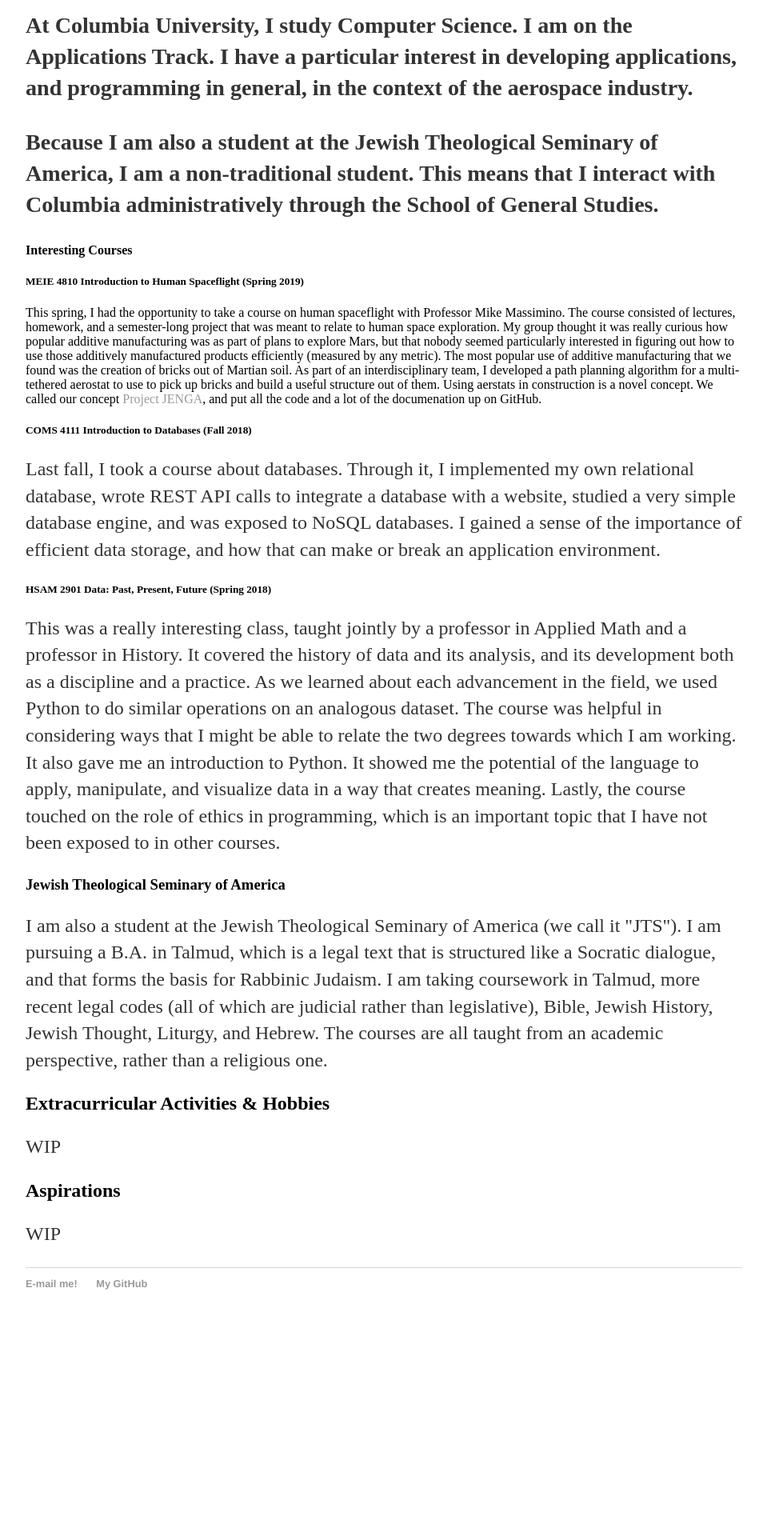
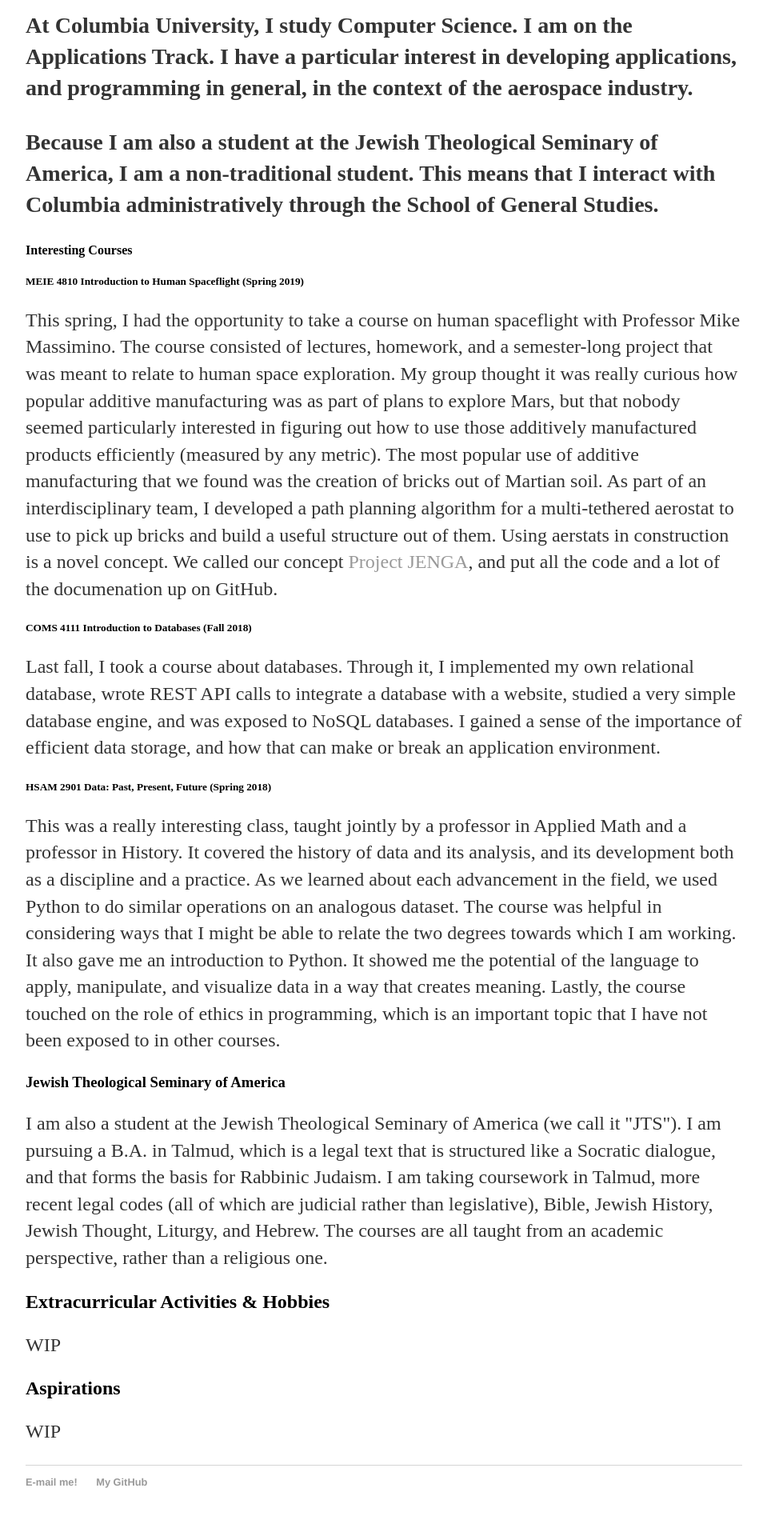
Before and after one commit to aaronpickard/aaronpickard.github.io, a Jekyll site: the page built from about/index.html, in a window 1280 px wide. Shown: the part 975-2895 px from the top of the page at 80% size, without its empty margins (160-1119 px from the left). Built offline with Jekyll 4.4.1, drawn with Linux system fonts in a browser that asks for light colours; before the commit the page ends 2647 px from its top, so only the background shows below that.

```diff
--- a/about/index.html
+++ b/about/index.html
@@ -17,7 +17,7 @@ title: Aaron Pickard
 			  	<p>Because I am also a student at the Jewish Theological Seminary of America, I am a non-traditional student. This means that I interact with Columbia administratively through the School of General Studies.</p>
 				  <h4>Interesting Courses</h4>
 				  	<h5>MEIE 4810 Introduction to Human Spaceflight (Spring 2019)</h5>
-  This spring, I had the opportunity to take a course on human spaceflight with Professor Mike Massimino. The course consisted of lectures, homework, and a semester-long project that was meant to relate to human space exploration. My group thought it was really curious how popular additive manufacturing was as part of plans to explore Mars, but that nobody seemed particularly interested in figuring out how to use those additively manufactured products efficiently (measured by any metric). The most popular use of additive manufacturing that we found was the creation of bricks out of Martian soil. As part of an interdisciplinary team, I developed a path planning algorithm for a multi-tethered aerostat to use to pick up bricks and build a useful structure out of them. Using aerstats in construction is a novel concept. We called our concept <a href = "https://github.com/aaronpickard/JENGA">Project JENGA</a>, and put all the code and a lot of the documenation up on GitHub.
+				  		<p>This spring, I had the opportunity to take a course on human spaceflight with Professor Mike Massimino. The course consisted of lectures, homework, and a semester-long project that was meant to relate to human space exploration. My group thought it was really curious how popular additive manufacturing was as part of plans to explore Mars, but that nobody seemed particularly interested in figuring out how to use those additively manufactured products efficiently (measured by any metric). The most popular use of additive manufacturing that we found was the creation of bricks out of Martian soil. As part of an interdisciplinary team, I developed a path planning algorithm for a multi-tethered aerostat to use to pick up bricks and build a useful structure out of them. Using aerstats in construction is a novel concept. We called our concept <a href = "https://github.com/aaronpickard/JENGA">Project JENGA</a>, and put all the code and a lot of the documenation up on GitHub.</p>
 				  	<h5>COMS 4111 Introduction to Databases (Fall 2018)</h5>
 						<p>Last fall, I took a course about databases. Through it, I implemented my own relational database, wrote REST API calls to integrate a database with a website, studied a very simple database engine, and was exposed to NoSQL databases. I gained a sense of the importance of efficient data storage, and how that can make or break an application environment.</p>
 				  	<h5>HSAM 2901 Data: Past, Present, Future (Spring 2018)</h5>
```
Lines whose indentation alone changed are shown as unchanged.
